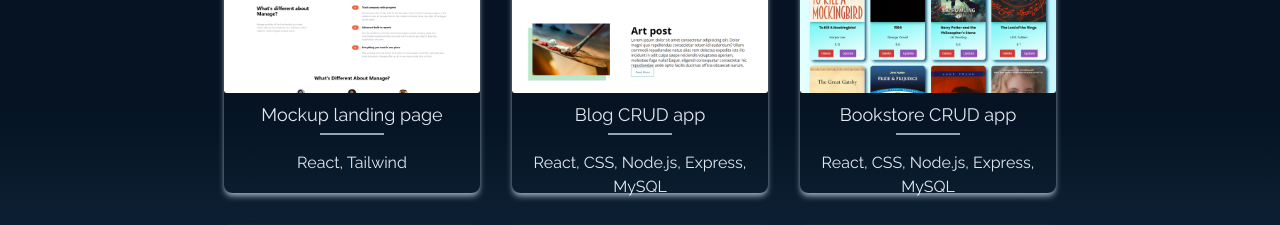
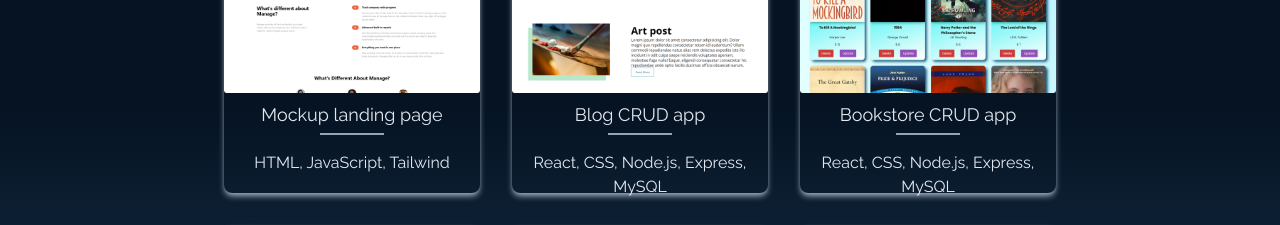
Before and after one commit to GerardoIsaac/Portfolio, a React (Create React App) app: page / in a window 1280 px wide. Shown: the part 1960-2185 px from the top of the page. Built offline with nearby package versions, Linux system fonts and the light colour scheme.

Commit message:
update project

```diff
--- a/src/components/Portfolio.jsx
+++ b/src/components/Portfolio.jsx
@@ -13,7 +13,7 @@ const Portfolio = () => {
       id: 6,
       src: landingpage,
       title: "Mockup landing page",
-      tools: "React, Tailwind",
+      tools: "HTML, JavaScript, Tailwind",
       repo: "https://github.com/GerardoIsaac/Landing-page",
       demo: "",
     },
```
